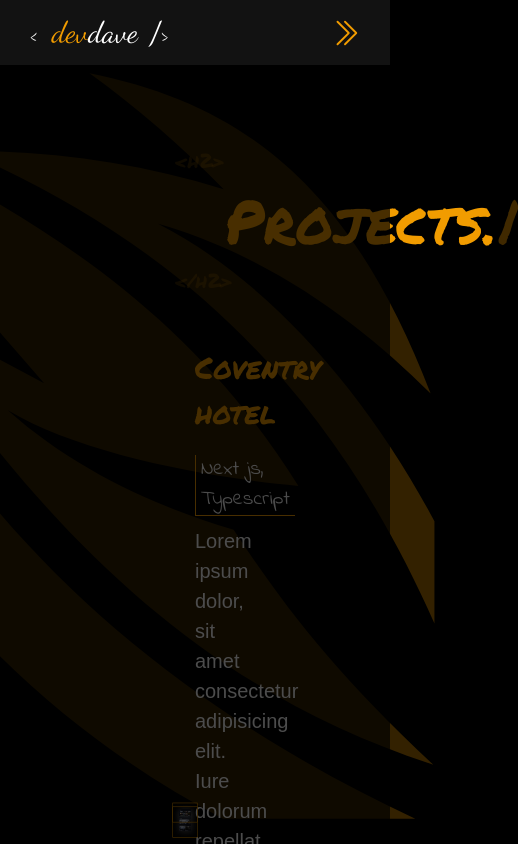
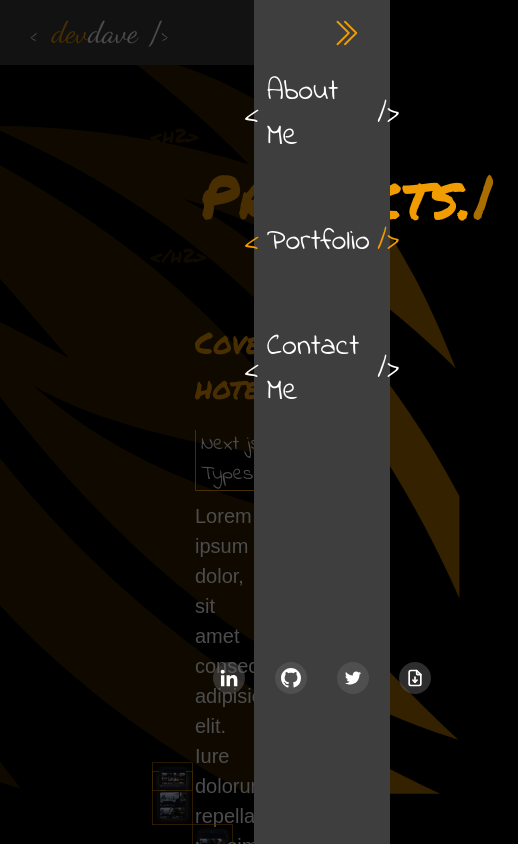
Before and after one commit to Davetech101/portfolio, a Next.js app: page /portfolio in a window 390 px wide. Both pictures are taken after a click on the button 345 px from the left and 32 px from the top of the page. Shown: the top 844 px of the page, 518 px wide, since content can reach past the window. Built offline with nearby package versions, Linux system fonts and the light colour scheme; a web font is replaced by a local one.

Commit message:
fix mobile nav bug

```diff
--- a/components/Layout.jsx
+++ b/components/Layout.jsx
@@ -3,11 +3,9 @@ import Navbar from "./Navbar";
 
 const Layout = ({ children }) => {
   return (
-    <div className="p-10 ">
-      <div className="">
-        <Navbar />
-        {children}
-      </div>
+    <div className="">
+      <Navbar />
+      {children}
     </div>
   );
 };
--- a/components/Navbar.jsx
+++ b/components/Navbar.jsx
@@ -3,8 +3,8 @@ import { useRouter } from "next/router";
 import { useState } from "react";
 import StyledNavbar from "../styles/styledcomponents/StyledNavbar";
 import Connect from "./Connect";
-import { FaHamburger } from "react-icons/fa"
-import { BsChevronDoubleRight } from "react-icons/bs"
+import { FaHamburger } from "react-icons/fa";
+import { BsChevronDoubleRight } from "react-icons/bs";
 
 const Navbar = () => {
   const [showNav, setShowNav] = useState(false);
@@ -28,7 +28,7 @@ const Navbar = () => {
     return (
       <li key={link.href}>
         <Link
-        passHref
+          passHref
           href={link.href}
           className={
             router.pathname === link.href
@@ -83,15 +83,13 @@ const Navbar = () => {
           </span>
         </Link>
 
-        <button className="toggle" onClick={() => setShowNav(prev => !prev)}>
-          {showNav ? <BsChevronDoubleRight/> : <FaHamburger/>}
+        <button className="toggle" onClick={() => setShowNav((prev) => !prev)}>
+          {showNav ? <BsChevronDoubleRight /> : <FaHamburger />}
         </button>
 
         <div className="menu">
-          <div
-            onClick={() => setShowNav(false)}
-            className={showNav ? "overlay show" : "overlay"}
-          ></div>
+          <div className={showNav ? "modal show" : "modal"}></div>
+
           <div className={showNav ? "mobileNav show" : "mobileNav"}>
             <nav>
               <ul>{nav}</ul>
--- a/styles/styledcomponents/StyledNavbar.jsx
+++ b/styles/styledcomponents/StyledNavbar.jsx
@@ -92,9 +92,9 @@ const StyledNavbar = styled.header`
       display: flex;
     }
 
-    .mobile .logo{
-      z-index:1;
-    }
+    //   .mobile .logo{
+    //     z-index:1;
+    //   }
 
     .menu {
       position: fixed;
@@ -105,16 +105,19 @@ const StyledNavbar = styled.header`
       // visibility:hidden;
     }
 
-    .overlay {
+    .modal {
       background: rgba(0, 0, 0, 0.7);
       width: 100vw;
       height: 100vh;
       opacity: 0;
       visibility: hidden;
       transition: all 0.5s;
+      position: absolute;
+      top: 0;
+      left: 0;
     }
 
-    .overlay.show {
+    .modal.show {
       opacity: 1;
       visibility: visible;
       z-index: 10;
@@ -163,29 +166,29 @@ const StyledNavbar = styled.header`
     }
   }
 
-  @media only screen and (max-width: 800px) {
-    .mobileNav {
-      width: 45%;
-    }
-  }
+  // @media only screen and (max-width: 800px) {
+  //   .mobileNav {
+  //     width: 45%;
+  //   }
+  // }
 
-  @media only screen and (max-width: 600px) {
-    .mobileNav {
-      width: 55%;
-    }
-  }
+  // @media only screen and (max-width: 600px) {
+  //   .mobileNav {
+  //     width: 55%;
+  //   }
+  // }
 
-  @media only screen and (max-width: 500px) {
-    .mobileNav {
-      width: 70%;
-    }
-  }
+  // @media only screen and (max-width: 500px) {
+  //   .mobileNav {
+  //     width: 70%;
+  //   }
+  // }
 
-  @media only screen and (max-width: 375px) {
-    .mobileNav {
-      width: 80%;
-    }
-  }
+  // @media only screen and (max-width: 375px) {
+  //   .mobileNav {
+  //     width: 80%;
+  //   }
+  // }
 `;
 
 export default StyledNavbar;
```
